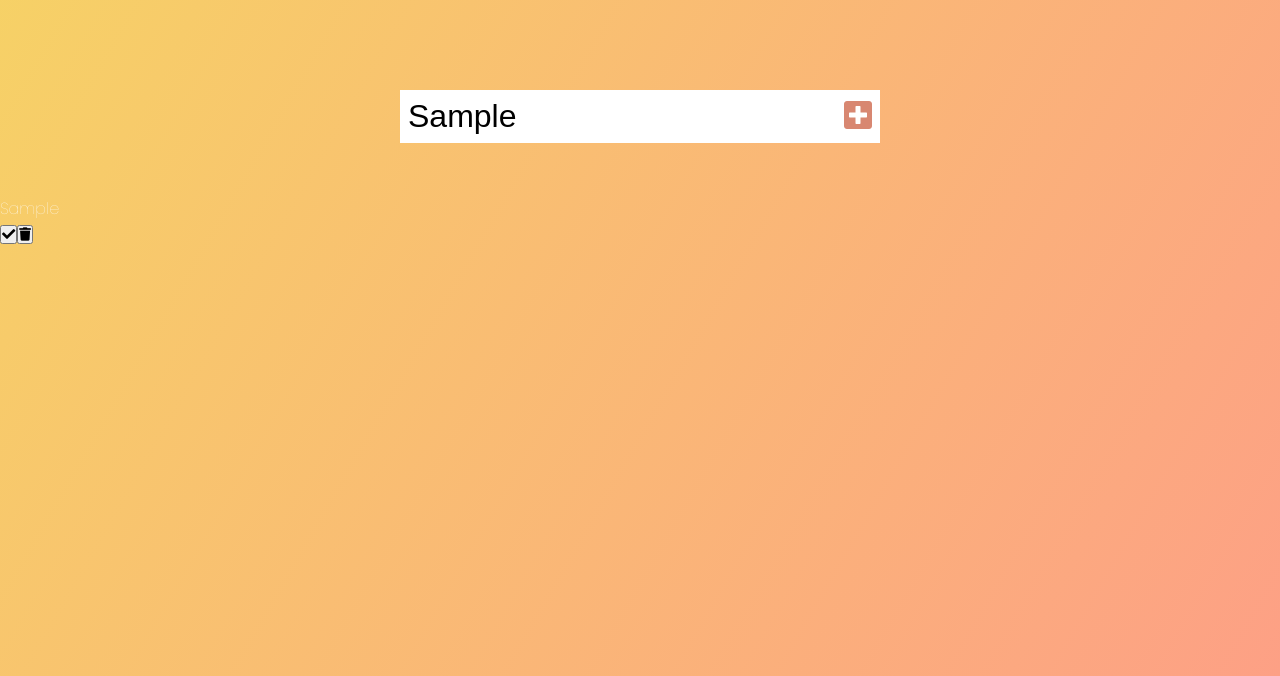
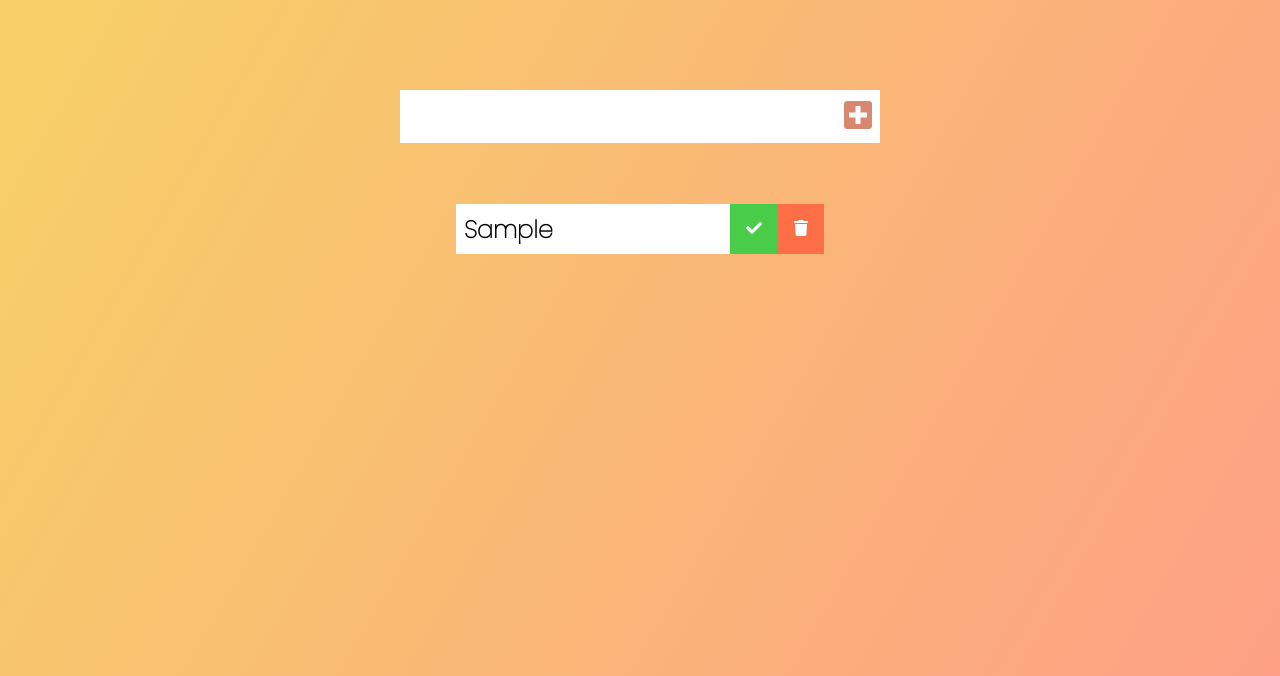
Before and after one commit to gbenedetti22/TODO-LIST, a plain HTML site: page index.html in a window 1280 px wide. Both pictures are taken after typing "Sample" into the empty fields and a click on the button 858 px from the left and 240 px from the top of the page. Shown: the part 124-800 px from the top of the page. Drawn offline with Linux system fonts and the light colour scheme.

Commit message:
Le cose da fare vengono aggiunte correttamente alla lista. Migliorata la grafica. Da aggiungere la possibilità di rimuovere o segnare le cose già fatte.

```diff
--- a/app.js
+++ b/app.js
@@ -21,10 +21,11 @@ function addTodo(event) {
     //Aggiungere un Button per cancellare il Todo
     const trashButton = document.createElement("button");
     trashButton.innerHTML= "<i class='fas fa-trash'></i>"
-    trashButton.classList.add("complete-btn");
+    trashButton.classList.add("trash-btn");
     todoDiv.appendChild(trashButton);
 
     todoList.appendChild(todoDiv);
+    todoInput.value ="";
 }
 
 todoButton.addEventListener('click',addTodo);
--- a/style.css
+++ b/style.css
@@ -34,3 +34,44 @@ form button:hover{
     background:#d88771;
     color:white;
 }
+
+.todo-container{
+    display:flex;
+    justify-content:center;
+    align-items:center;
+}
+.todo-list{
+    min-width:30%;
+    list-style:none;
+}
+
+.todo{
+    margin: 0.5rem;
+    background:white;
+    color:black;
+    font-size:1.5rem;
+    font-weight: bold;
+    display:flex;
+    justify-content:space-between;
+    align-items:center;
+}
+
+.todo li{
+    flex:1;
+}
+
+.trash-btn, .complete-btn{
+    background:#ff6f47;
+    color:white;
+    border:none;
+    padding: 1rem;
+    cursor: pointer;
+    font-size:1rem;
+}
+
+.complete-btn{
+    background:rgb(73,204,73);
+}
+.todo-item {
+    padding:0 0.5rem;
+}
```
